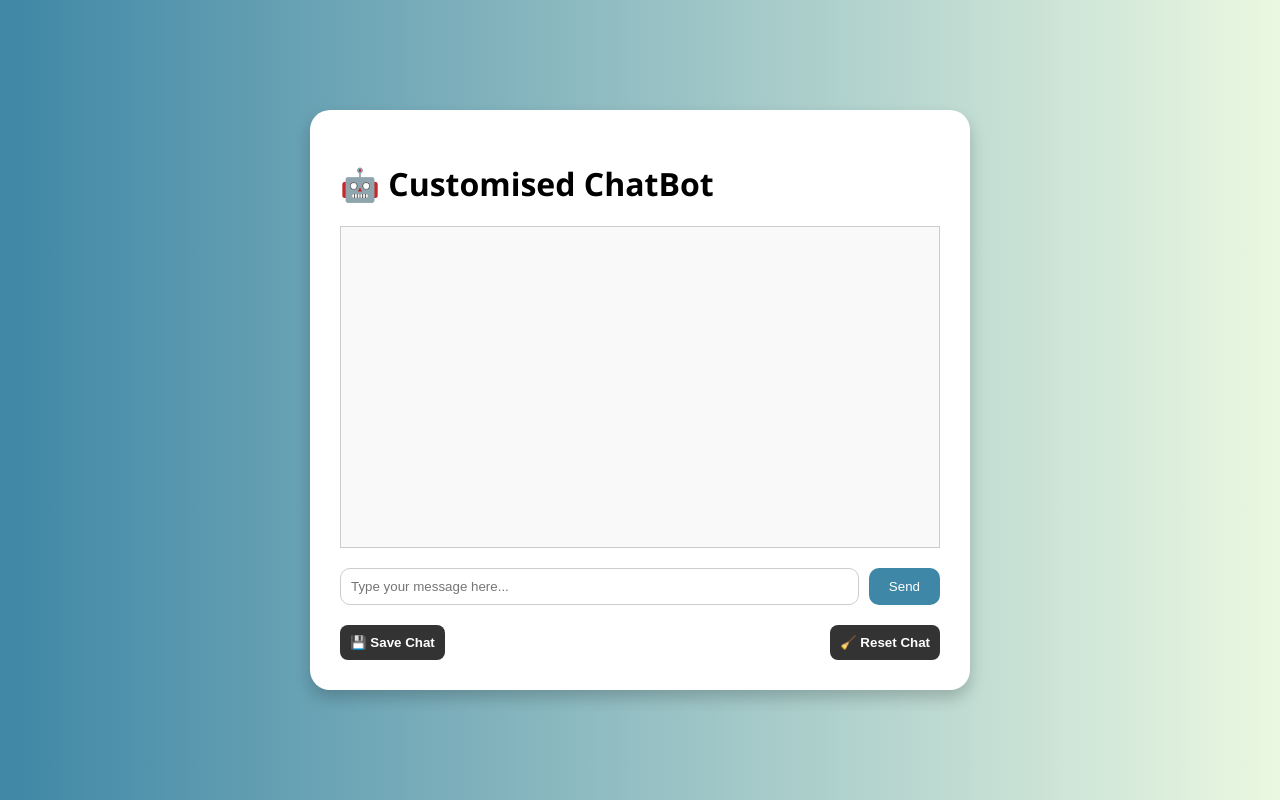
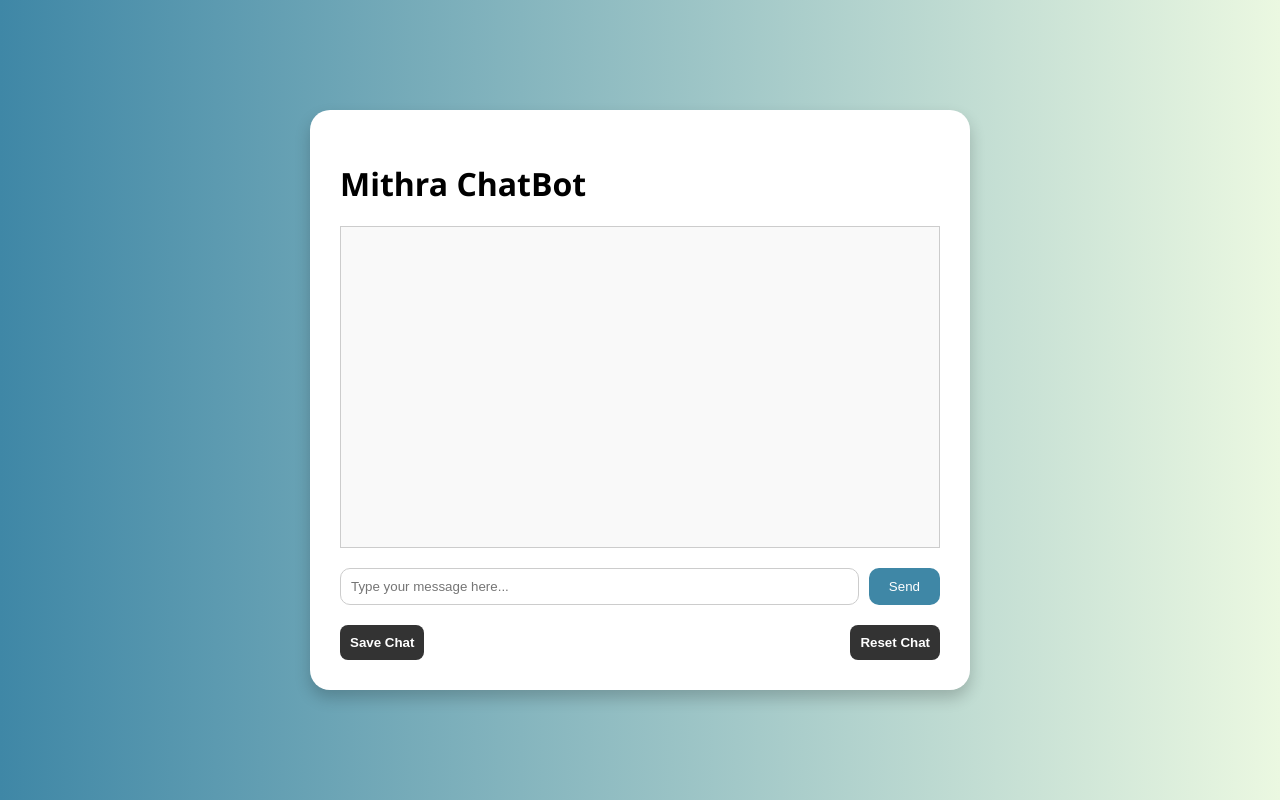
Before and after one commit to venkat23-hub/My_chatBot, a Flask app: page / in a window 1280 px wide. Run offline with Flask 3, Linux system fonts and the light colour scheme; parts of the project's set-up code (start-up, migrations or seed data) failed here and were passed over; some libraries are stand-ins or nearby versions.

Commit message:
final commit

```diff
--- a/templates/index.html
+++ b/templates/index.html
@@ -10,7 +10,7 @@
 </head>
 <body>
     <div class="chat-container">
-        <h1>🤖 Customised ChatBot</h1>
+        <h1> Mithra ChatBot</h1>
 
         <div class="chat-box" id="chat-box">
             {% for user, bot in chat_history %}
@@ -25,8 +25,8 @@
         </form>
 
         <div class="buttons">
-            <button onclick="saveChat()">💾 Save Chat</button>
-            <button onclick="resetChat()">🧹 Reset Chat</button>
+            <button onclick="saveChat()"> Save Chat</button>
+            <button onclick="resetChat()"> Reset Chat</button>
         </div>
     </div>
 
```
Also changed, not shown: README.md, 1 other file.
